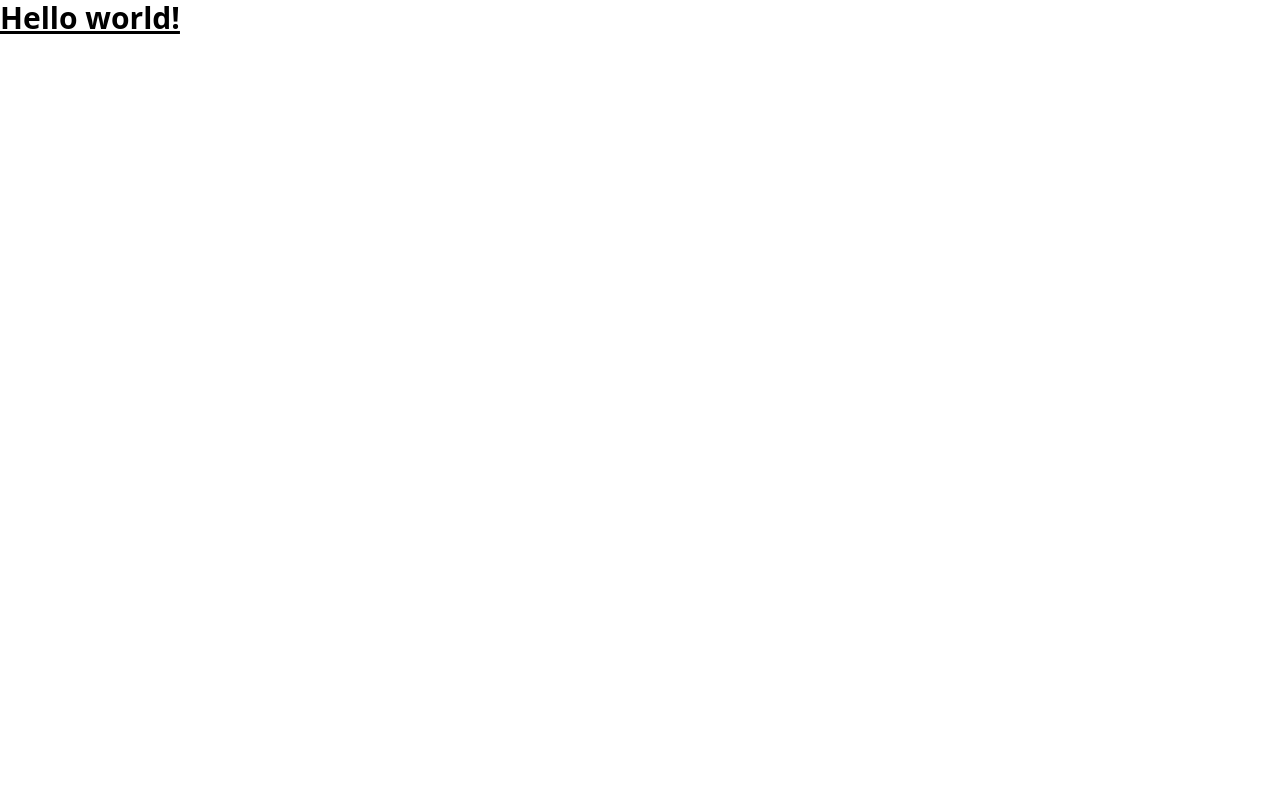
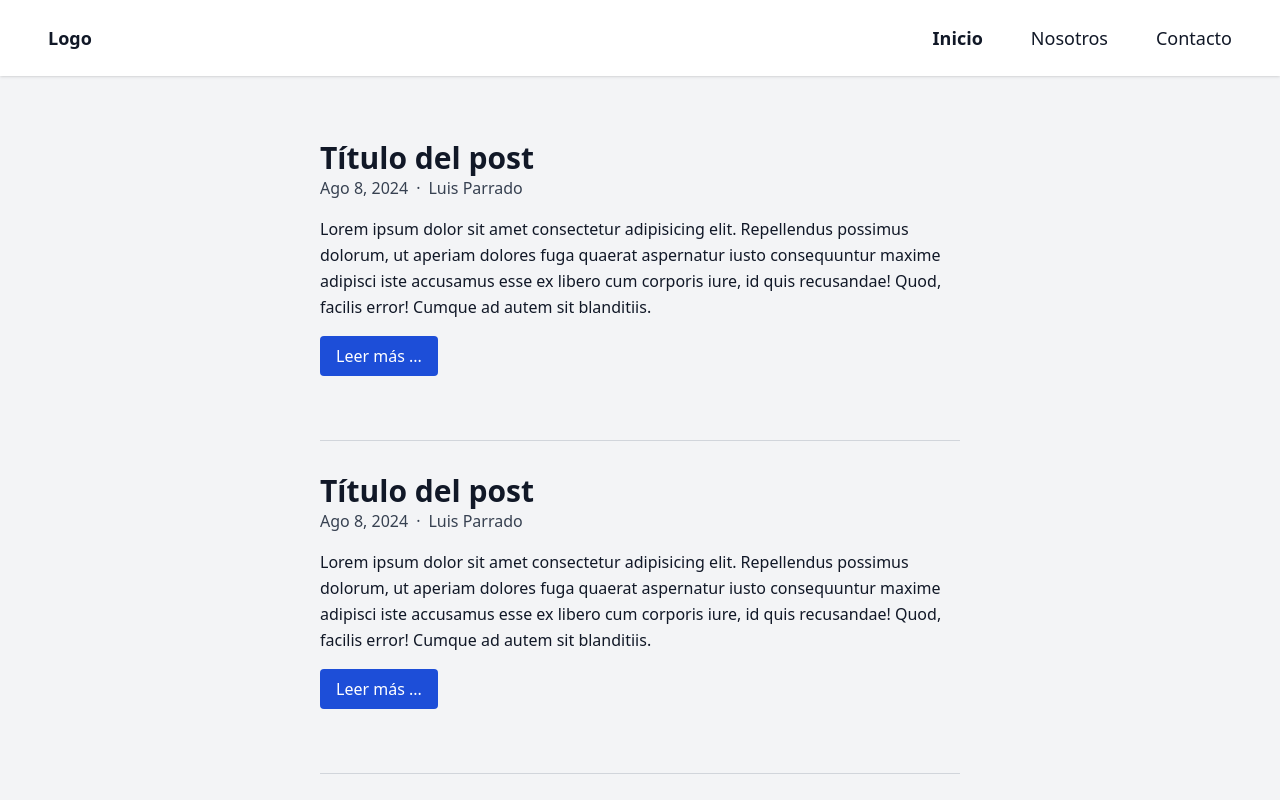
Before and after one commit to luisprmat/nuxt-blog, a Nuxt app: page / in a window 1280 px wide. Shown: the top 800 px of the page. Built offline with nearby package versions, Linux system fonts and the light colour scheme.

Commit message:
Setup frontend for posts blog (boilerplate)

```diff
--- /dev/null
+++ b/components/PostItem.vue
@@ -0,0 +1,26 @@
+<template>
+  <div class="post-container py-8">
+    <h3 class="text-3xl font-bold">
+      <NuxtLink :to="`/posts/1`">Título del post</NuxtLink>
+    </h3>
+    <div class="post-meta flex items-center space-x-2 text-gray-700">
+      <div>Ago 8, 2024</div>
+      <div>&middot;</div>
+      <div>Luis Parrado</div>
+    </div>
+    <div class="post-preview mt-4 leading-relaxed">
+      Lorem ipsum dolor sit amet consectetur adipisicing elit. Repellendus
+      possimus dolorum, ut aperiam dolores fuga quaerat aspernatur iusto
+      consequuntur maxime adipisci iste accusamus esse ex libero cum corporis
+      iure, id quis recusandae! Quod, facilis error! Cumque ad autem sit
+      blanditiis.
+    </div>
+    <div class="mt-4">
+      <NuxtLink
+        :to="`/posts/1`"
+        class="inline-block rounded bg-blue-700 px-4 py-2 text-white hover:bg-blue-800"
+        >Leer más ...</NuxtLink
+      >
+    </div>
+  </div>
+</template>
--- /dev/null
+++ b/layouts/default.vue
@@ -0,0 +1,30 @@
+<script setup>
+const title = useState('title', () => 'Nuxt 3 blog')
+</script>
+
+<template>
+  <div class="min-h-screen bg-gray-100 text-gray-900">
+    <Title>{{ title }}</Title>
+    <nav class="bg-white p-6 text-lg shadow">
+      <div class="container mx-auto flex items-center justify-between px-6">
+        <div>
+          <NuxtLink to="/">Logo</NuxtLink>
+        </div>
+        <div>
+          <ul class="flex space-x-12">
+            <li><NuxtLink to="/">Inicio</NuxtLink></li>
+            <li><NuxtLink to="/about">Nosotros</NuxtLink></li>
+            <li><NuxtLink to="/contact">Contacto</NuxtLink></li>
+          </ul>
+        </div>
+      </div>
+    </nav>
+    <slot />
+  </div>
+</template>
+
+<style>
+.router-link-active {
+  @apply font-bold;
+}
+</style>
--- /dev/null
+++ b/pages/about.vue
@@ -0,0 +1,12 @@
+<script setup>
+const title = useState('title')
+</script>
+
+<template>
+  <div class="container mx-auto w-1/2 py-8">
+    <Title>Nosotros | {{ title }}</Title>
+    <span class="font-bold">Nosotros:</span> Somos una organización que genera
+    soluciones tecnológicas a problemas comunes usando software de gran calidad
+    técnica dependiendo de los requerimientos del cliente.
+  </div>
+</template>
--- /dev/null
+++ b/pages/contact.vue
@@ -0,0 +1,12 @@
+<script setup>
+const title = useState('title')
+</script>
+
+<template>
+  <div class="container mx-auto w-1/2 py-8">
+    <Title>Contacto | {{ title }}</Title>
+    <span class="font-bold">Cantacto:</span> Somos una organización que genera
+    soluciones tecnológicas a problemas comunes usando software de gran calidad
+    técnica dependiendo de los requerimientos del cliente.
+  </div>
+</template>
--- a/pages/index.vue
+++ b/pages/index.vue
@@ -1,3 +1,5 @@
 <template>
-  <h1 class="text-3xl font-bold underline">Hello world!</h1>
+  <div class="container mx-auto w-1/2 space-y-8 divide-y divide-gray-300 py-8">
+    <PostItem v-for="n in 10" :key="n" />
+  </div>
 </template>
--- /dev/null
+++ b/pages/posts/[id].vue
@@ -0,0 +1,23 @@
+<script setup>
+const title = useState('title')
+</script>
+
+<template>
+  <div class="container mx-auto w-1/2 py-8">
+    <Title>{{ $route.params.id }} | {{ title }}</Title>
+    <h3 class="text-3xl font-bold">
+      <NuxtLink :to="`/posts/1`">Título del post</NuxtLink>
+    </h3>
+    <div class="post-meta flex items-center space-x-2 text-gray-700">
+      <div>Ago 8, 2024</div>
+      <div>&middot;</div>
+      <div>Luis Parrado</div>
+    </div>
+    <div class="post-content mt-4">
+      {{ $route.params.id }}: Lorem, ipsum dolor sit amet consectetur
+      adipisicing elit. Eum laboriosam qui non! Libero, ipsam quos! Nam omnis,
+      impedit perspiciatis neque laboriosam ea eligendi dolorum maxime itaque
+      ducimus tempora totam tenetur?
+    </div>
+  </div>
+</template>
```
Also changed, not shown: 1 other file (tests, documents, lock files or other folders).
